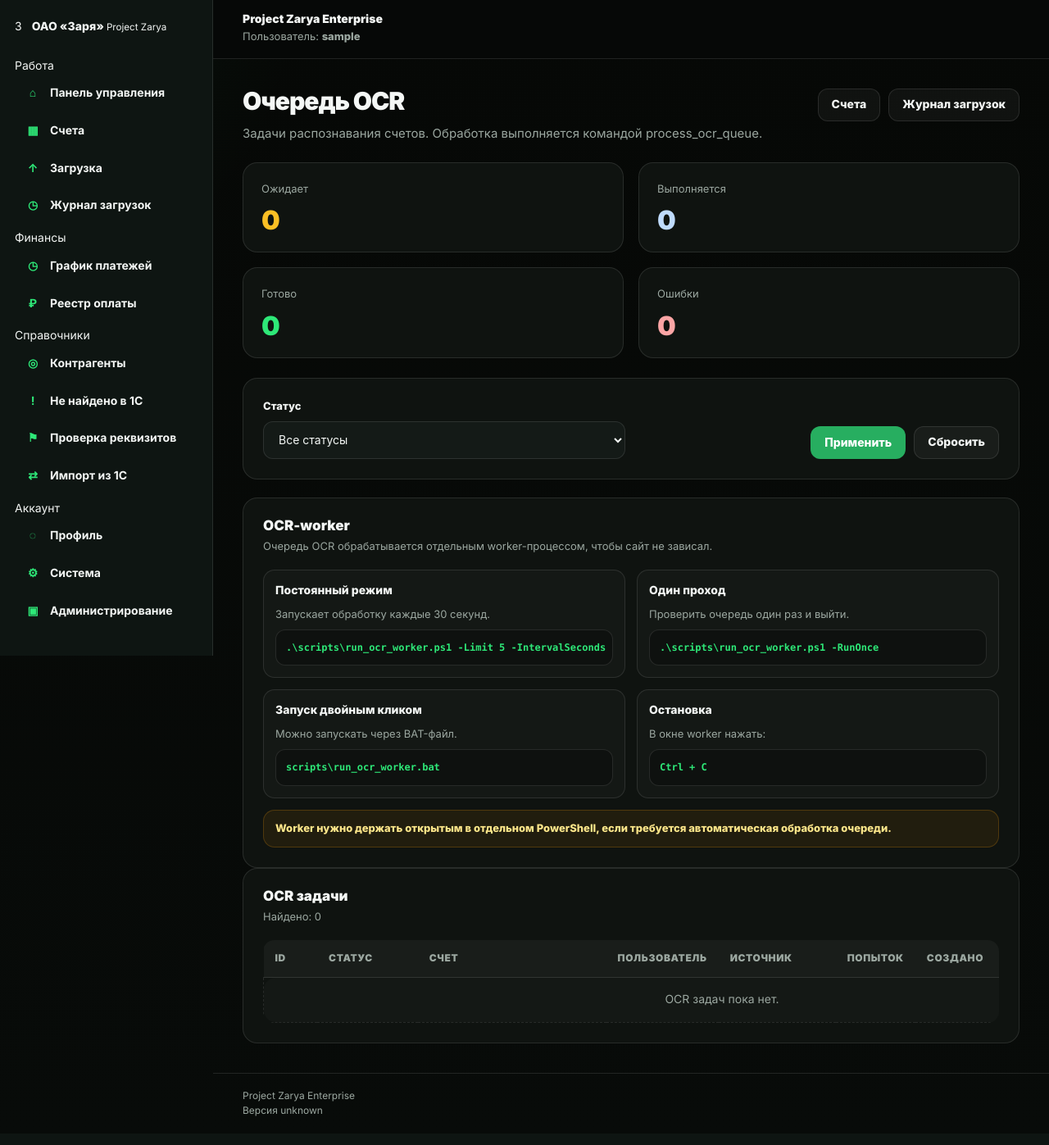
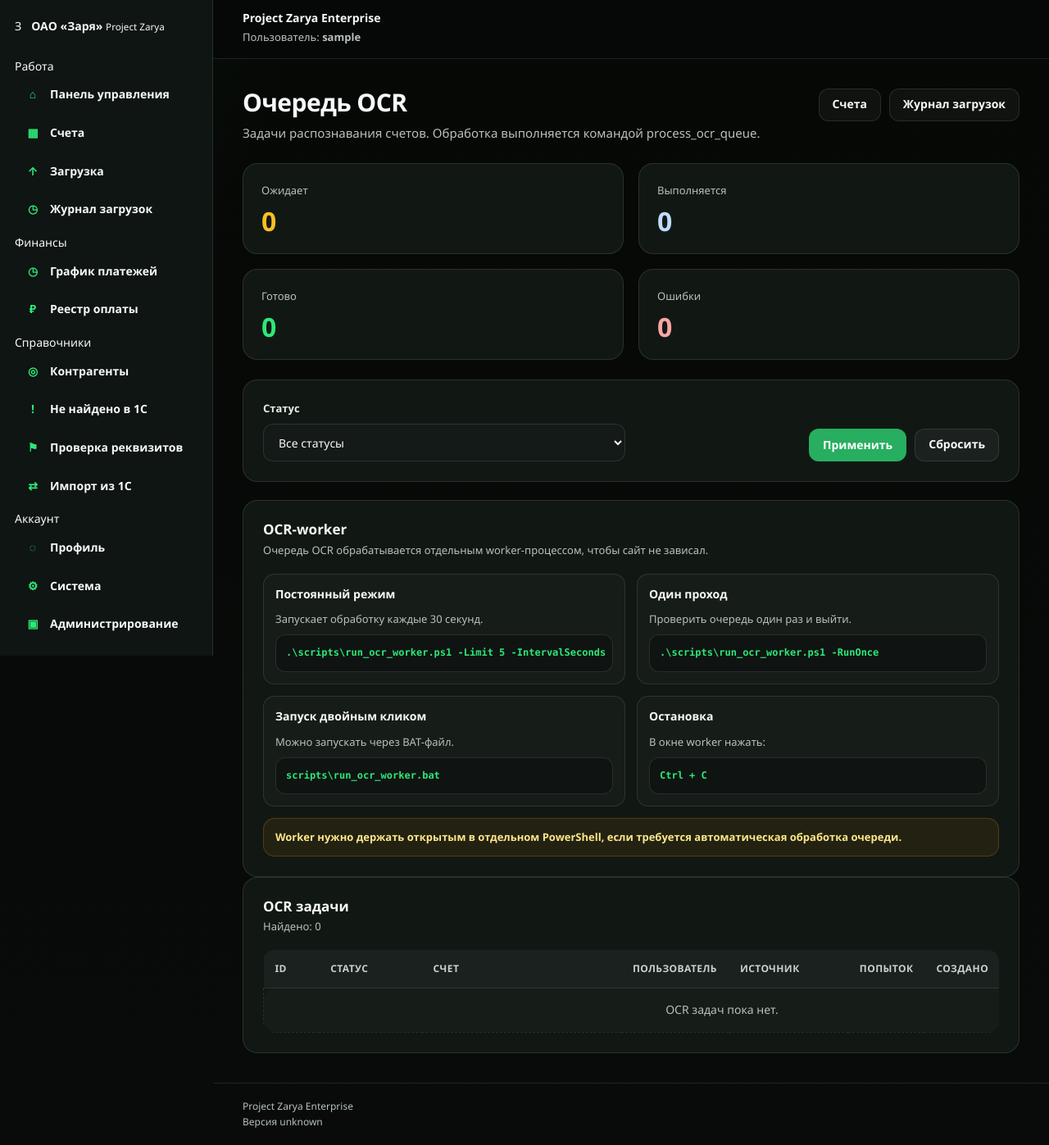
Before and after one commit to djlevis86-web/Project_Zarya_Enterprise, a Django app: page /invoices/ocr-queue/ in a window 1280 px wide. Shown: the whole page at 82% size. Before the commit the page ends 1362 px from the top, so only its background shows below. Run offline with Django 5.2, Linux system fonts and the light colour scheme; the visitor is signed in with stand-in values (Sample User, id 1); data that the repository does not hold is empty; parts of the project's set-up code (start-up, migrations or seed data) failed here and were passed over.

Commit message:
Improve UI readability and font contrast

```diff
--- a/static/css/style.css
+++ b/static/css/style.css
@@ -2372,3 +2372,129 @@ input[type="file"]::file-selector-button {
         grid-template-columns: 1fr;
     }
 }
+
+
+
+/* =========================================================
+   ZARYA UI READABILITY PASS v1
+   Better font readability, contrast and table density
+========================================================= */
+
+:root {
+    --z-font: "Segoe UI", Inter, Arial, sans-serif;
+    --z-text: #f7faf8;
+    --z-muted: #b7c2bc;
+    --z-muted-2: #8f9d95;
+}
+
+body {
+    font-size: 15px;
+    line-height: 1.62;
+    letter-spacing: 0;
+}
+
+.page-subtitle,
+.page-header p,
+.topbar-subtitle,
+.muted,
+.registry-table-header span,
+.section-title-row span {
+    color: var(--z-muted);
+}
+
+.page-title,
+.page-header h1,
+.page-header h2 {
+    font-weight: 850;
+    letter-spacing: -0.02em;
+}
+
+.card,
+.content-card,
+.stat-card,
+.registry-summary-card {
+    background: rgba(18, 25, 21, .96);
+}
+
+.registry-table th {
+    color: #c8d2cc;
+    font-size: 12px;
+    font-weight: 800;
+    letter-spacing: .035em;
+}
+
+.registry-table td {
+    font-size: 14px;
+    line-height: 1.5;
+}
+
+.registry-table td strong {
+    font-weight: 760;
+}
+
+.btn {
+    font-weight: 760;
+    letter-spacing: 0;
+}
+
+.btn-sm {
+    font-size: 13px;
+}
+
+.form-group label,
+label {
+    font-weight: 760;
+    color: #e7eee9;
+}
+
+.form-control,
+input[type="text"],
+input[type="number"],
+input[type="date"],
+input[type="email"],
+input[type="password"],
+select,
+textarea {
+    font-size: 14px;
+    color: #f8faf9;
+}
+
+.status-badge {
+    font-size: 12px;
+    font-weight: 760;
+    letter-spacing: 0;
+}
+
+.sidebar-nav a,
+.nav-link,
+.nav-item {
+    font-weight: 720;
+}
+
+.amount-main {
+    font-weight: 800;
+}
+
+.info-row > span {
+    color: var(--z-muted);
+    font-size: 14px;
+}
+
+.info-row > strong,
+.info-row > div {
+    font-size: 14px;
+}
+
+.ocr-comment-box,
+.queue-message,
+.comment-text,
+.timeline-text {
+    font-size: 14px;
+    line-height: 1.58;
+}
+
+@media (max-width: 1280px) {
+    body {
+        font-size: 14px;
+    }
+}
```
